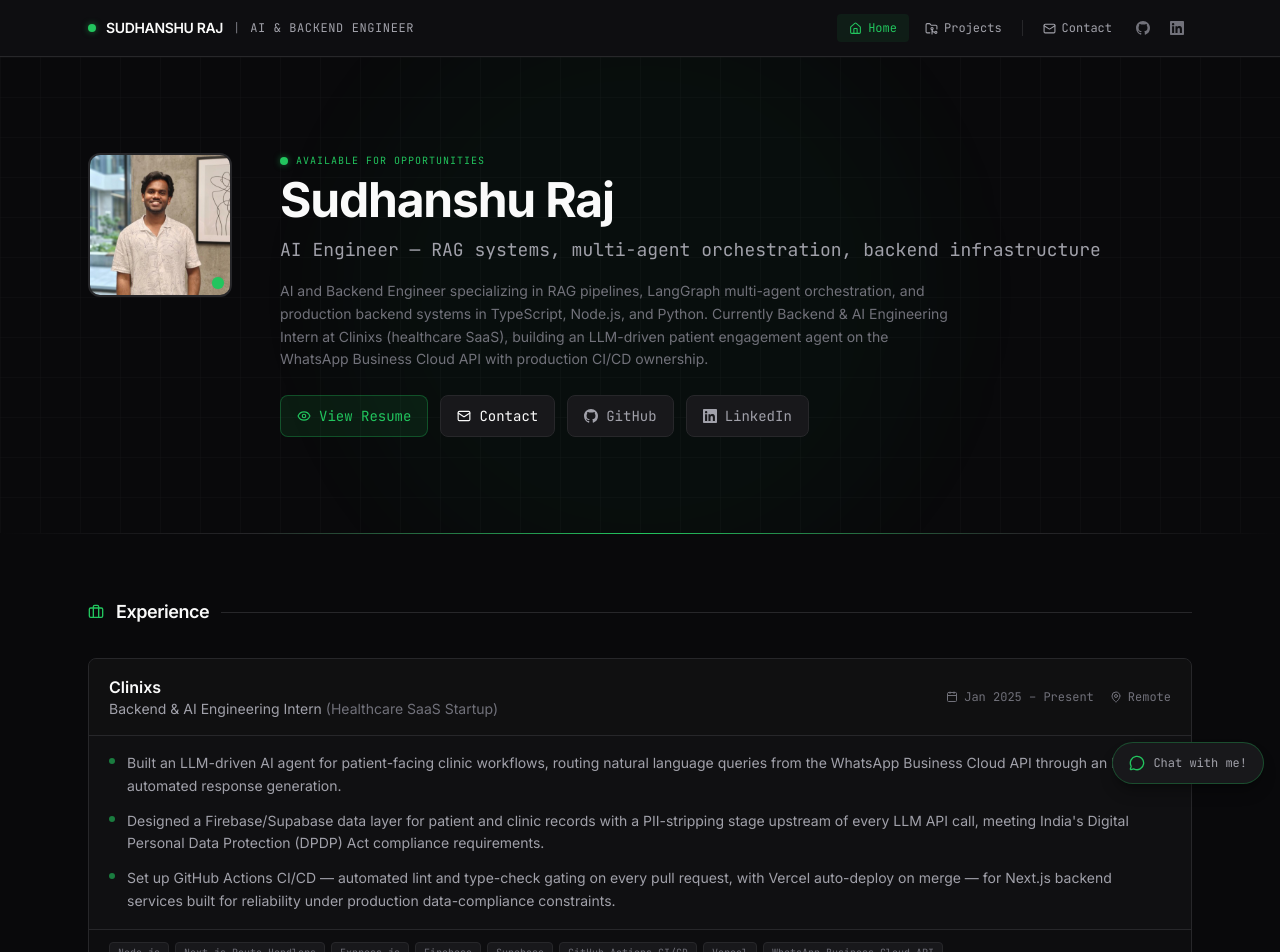
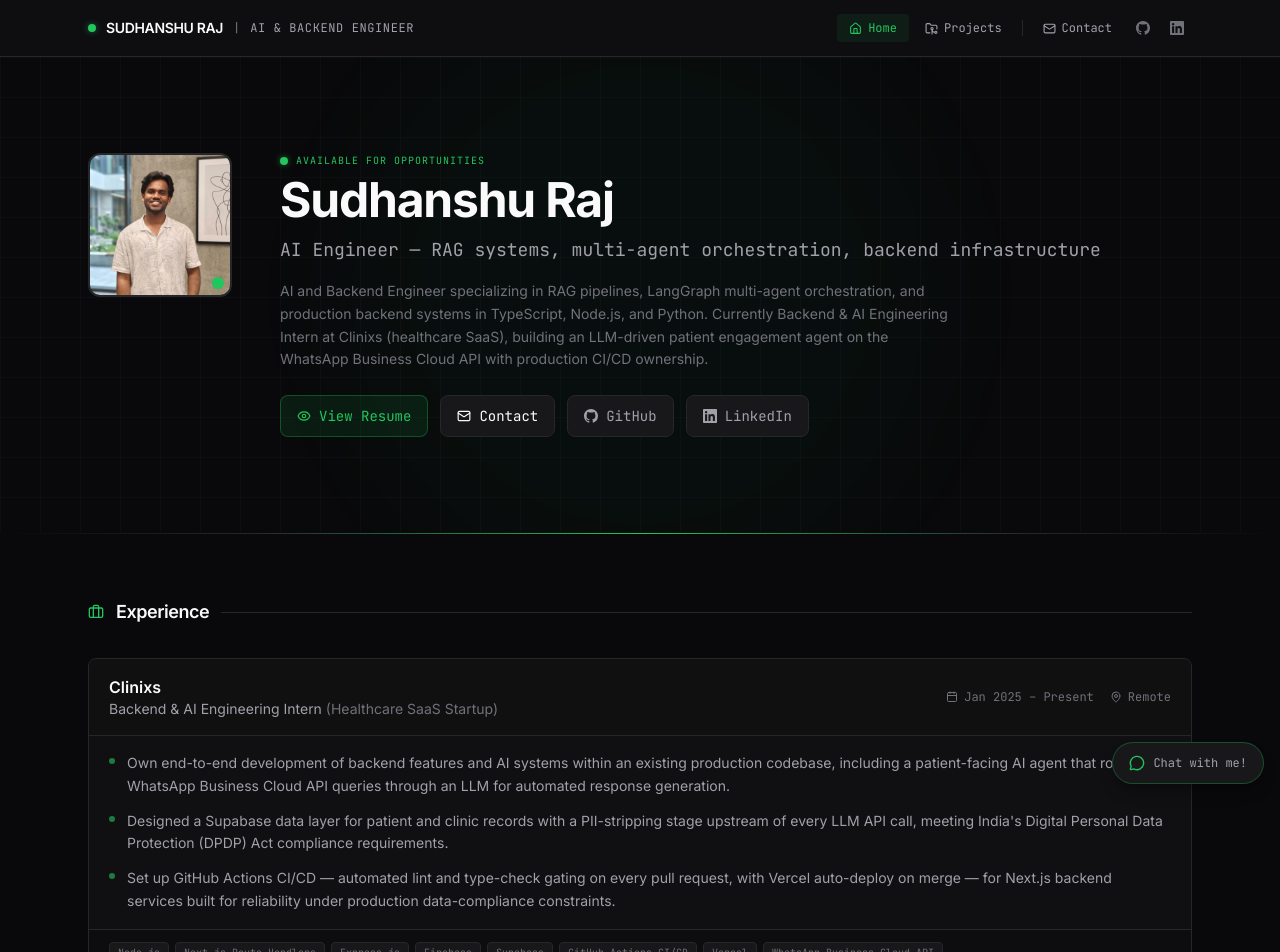
Before and after one commit to sudhanshuraj13/portfolio, a Next.js app in the folder apps/web/: page / in a window 1280 px wide. Shown: the top 952 px of the page. Built offline with nearby package versions, Linux system fonts and the light colour scheme.

Commit message:
updating exprience description

```diff
--- a/apps/web/src/app/page.tsx
+++ b/apps/web/src/app/page.tsx
@@ -67,8 +67,8 @@
     "WhatsApp Business Cloud API",
   ],
   bullets: [
-    "Built an LLM-driven AI agent for patient-facing clinic workflows, routing natural language queries from the WhatsApp Business Cloud API through an LLM for automated response generation.",
-    "Designed a Firebase/Supabase data layer for patient and clinic records with a PII-stripping stage upstream of every LLM API call, meeting India's Digital Personal Data Protection (DPDP) Act compliance requirements.",
+    "Own end-to-end development of backend features and AI systems within an existing production codebase, including a patient-facing AI agent that routes WhatsApp Business Cloud API queries through an LLM for automated response generation.",
+    "Designed a Supabase data layer for patient and clinic records with a PII-stripping stage upstream of every LLM API call, meeting India's Digital Personal Data Protection (DPDP) Act compliance requirements.",
     "Set up GitHub Actions CI/CD — automated lint and type-check gating on every pull request, with Vercel auto-deploy on merge — for Next.js backend services built for reliability under production data-compliance constraints.",
   ],
 };
```
